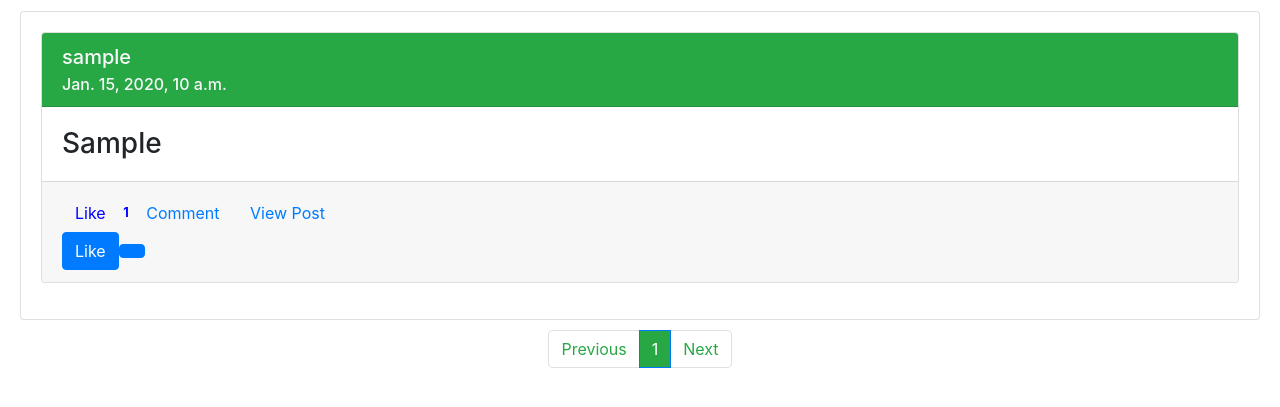
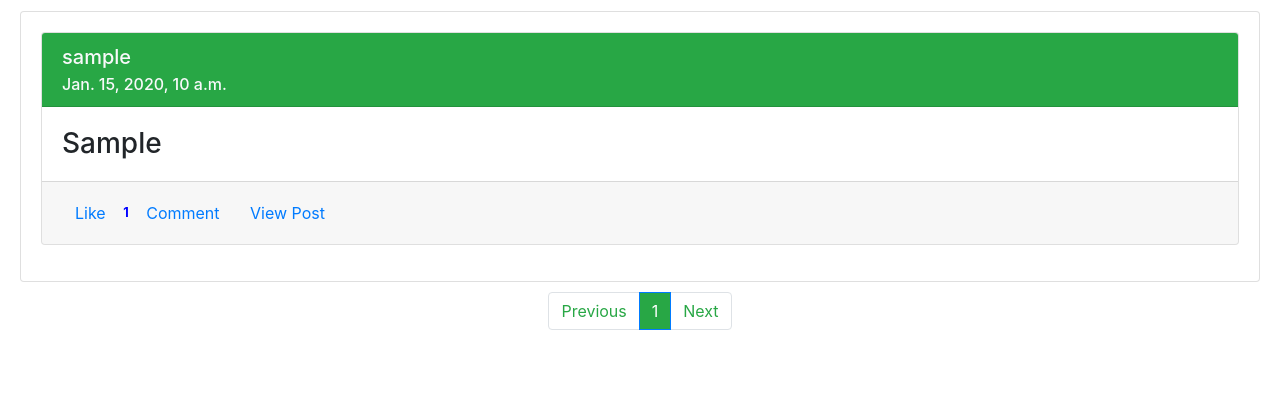
Before and after one commit to rakinplaban/Network_Project, a Django app: page / in a window 1280 px wide. Shown: the part 57-464 px from the top of the page. Run offline with Django 3.2, Linux system fonts and the light colour scheme; tables that the repository leaves empty hold one stand-in row (values such as "Sample post"); some libraries are stand-ins or nearby versions.

Commit message:
got new idea.

```diff
--- a/network/static/network/controller.js
+++ b/network/static/network/controller.js
@@ -1,13 +1,18 @@
-document.addEventListener("DOMContentLoaded",function(e){
+document.addEventListener("DOMContentLoaded",function(){
     // const colon = document.createElement('div');
     // colon.setAttribute('id','colon')
-    e.preventDefault()
-    const likebtn = document.createElement('button');
-    likebtn.setAttribute('class','likebtn btn btn-primary');
+    // e.preventDefault()
+    // const likebtn = document.createElement('button');
+    // likebtn.setAttribute('class','likebtn btn btn-primary');
     // likebtn.setAttribute('class','likebtn');
-    document.querySelector('.card-footer').appendChild(likebtn);
-    document.querySelector('.likebtn').innerHTML = "Like";
-    document.querySelector('.likebtn').onclick = like_function();
+    // document.querySelector('.card-footer').appendChild(likebtn);
+    // document.querySelector('.likebtn').innerHTML = "Like";
+
+    document.querySelector(`#likebtn${posts_id}`).addEventListener('click',(event) => {
+        event.preventDefault();
+        like_function();
+        return false;
+    })
     // document.querySelector('.likepost').addEventListener('click', ()=> like_function('likepost'));
 })
 
@@ -18,7 +23,8 @@ document.addEventListener("DOMContentLoaded",function(e){
 
 function like_function(){
     // document.createElement('button').innerHTML = "Love";
-    fetch(`/likepost/${posts_id}`)
+    // console.log("Updated!")
+    fetch(`/like/${posts_id}`)
     // ,{
     //     method:"POST",
     //     body : JSON.stringify({
@@ -28,15 +34,20 @@ function like_function(){
     // })
     .then(response => response.json())
     .then(result => {
-        console.log("Updated.");
         if(result.is_like){
-            document.querySelector('.like').innerHTML = "Unike";
+            console.log("function is liked");
+            console.log(`${result.is_like} for post ${posts_id}`);
+            document.querySelector(`#likebtn${posts_id}`).innerHTML = "Unike";
+            // location.replace("http://127.0.0.1:8000")
         }
         else{
-            document.querySelector('.like').innerHTML = "Like";
+            console.log("function is unliked, back off!");
+            console.log(`${result.is_like} for post ${posts_id}`);
+            document.querySelector(`#likebtn${posts_id}`).innerHTML = "Like";
+            // location.replace("http://127.0.0.1:8000")
         }
     })
-    location.replace("http://127.0.0.1/")
+
 }
 
 // function like_function(){
--- a/network/static/network/styles.css
+++ b/network/static/network/styles.css
@@ -23,7 +23,7 @@
     right: 0px;
 }
 
-.like{
+#likebtn{
     color:blue;
     text-decoration: none;
 }
--- a/network/templates/network/like.html
+++ b/network/templates/network/like.html
@@ -3,14 +3,14 @@
 
     <form action="{% url 'likepost' posts_id=posts.id %}" class="likeform" method="POST" style="display: inline;">
         {% csrf_token %}
-        <button class="like btn btn-link" type="submit">Like</button>
+        <button id="likebtn{{posts.id}}" class="btn btn-link" type="submit">Like</button>
     </form>
-    <small class="num_of_likes">{{ posts.likepost.all.count }}</small>
+    <small id="num_of_likes_{{posts.id}}" class="num_of_likes">{{ posts.likepost.all.count }}</small>
 
     {% block script %}
-        <!-- <script>
+        <script>
             let posts_id = "{{ posts.id }}";
-        </script> -->
+        </script>
         <script src="{% static 'network/controller.js' %}"></script>
     {% endblock %}
     <button class="btn btn-link" style="text-decoration: none;">Comment</button>
--- a/network/views.py
+++ b/network/views.py
@@ -87,7 +87,7 @@ def likepost(request,posts_id):
     return JsonResponse({
         "is_like" : is_like,
         "num_like" : posts.likepost.count()
-    },safe=False)
+    },safe=200)
 
     # return render(request,"network/index.html",{
     #     "is_like" : is_like,
```
